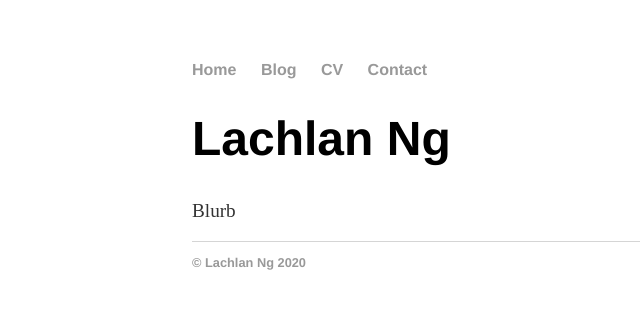
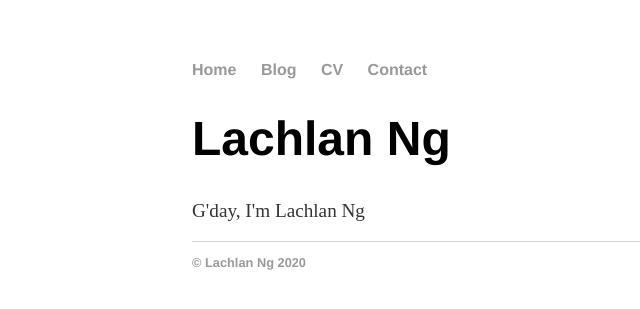
Before and after one commit to lachlan-ng/lachlan-ng.github.io, a Jekyll site: the page built from index.html, in a window 1280 px wide. Shown: the top 309 px of the page, without its empty margins (0-640 px from the left). Built offline with Jekyll 4.4.1, drawn with Linux system fonts in a browser that asks for light colours.

Commit message:
Update blurb

```diff
--- a/index.html
+++ b/index.html
@@ -3,7 +3,7 @@ layout: default
 title: Lachlan Ng
 ---
 
-		<div class="blurb">
-			<h1>Lachlan Ng</h1>
-			<p>Blurb</p>
-		</div>
+	<div class="blurb">
+		<h1>Lachlan Ng</h1>
+		<p>G'day, I'm Lachlan Ng </p>
+	</div>
```
